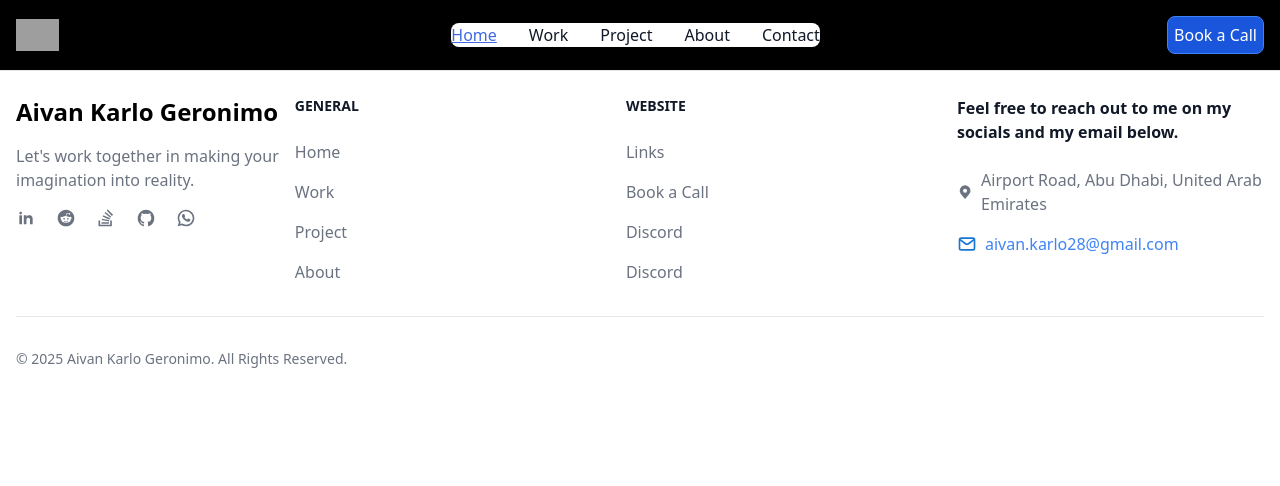
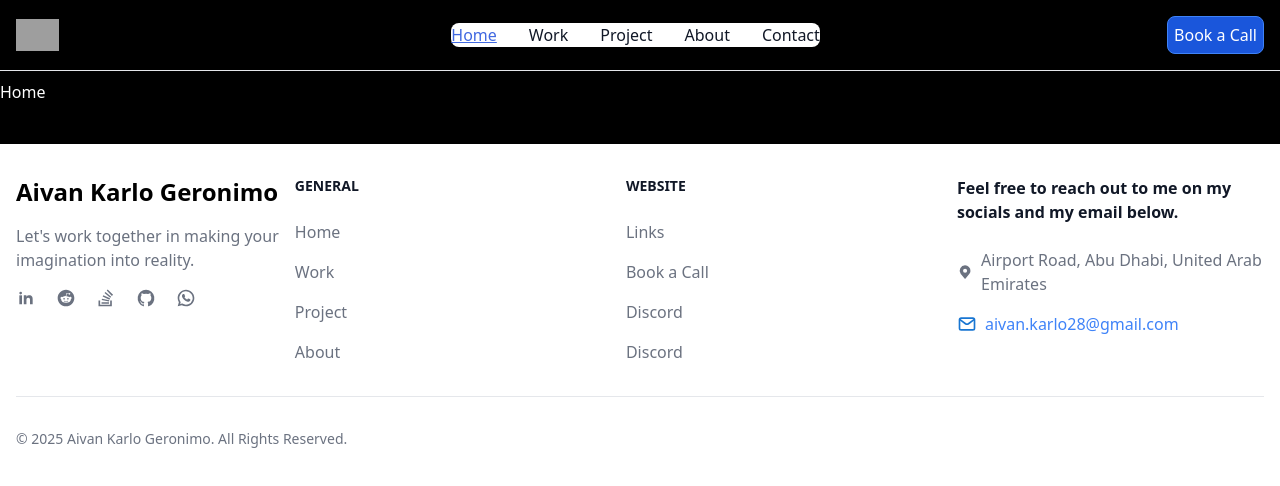
Before and after one commit to avnkrlo/react_portfolio, a React (Vite) app: page /react_portfolio/home in a window 1280 px wide. Shown: the top 486 px of the page. Built offline with nearby package versions, Linux system fonts and the light colour scheme; grey boxes are pictures that could not be loaded.

Commit message:
jumbotron background fixed

```diff
--- a/src/components/Jumbotron.tsx
+++ b/src/components/Jumbotron.tsx
@@ -4,7 +4,7 @@ import Clipboard from "./Clipboard";
 export default function Jumbotron() {
     return (
         <>
-            <section className="relative bg-fixed bg-gray-700 bg-center bg-no-repeat bg-cover bg-blend-multiply" style={{backgroundImage:"url('https://flowbite.s3.amazonaws.com/docs/jumbotron/conference.jpg'), height: 700px"}}>
+            <section className="relative bg-fixed bg-gray-700 bg-center bg-no-repeat bg-cover bg-blend-multiply bg-[url('https://flowbite.s3.amazonaws.com/docs/jumbotron/conference.jpg')]">
                 <div className="place-items-center max-w-screen-xl px-4 py-24 lg:py-56">
                     <p className="mb-4 text-4xl font-extrabold text-white uppercase sm:text-3xl md:text-4xl lg:text-5xl">
                     Hi, My name is Aivan Karlo Geronimo
--- a/src/components/NavbarComponent.tsx
+++ b/src/components/NavbarComponent.tsx
@@ -5,7 +5,7 @@ export default function NavbarComponent() {
     return (
         <nav className="bg-black dark:bg-gray-900 fixed w-full z-20 top-0 start-0 border-b border-gray-200 dark:border-gray-600">
             <div className="max-w-screen-xl flex flex-wrap items-center justify-between mx-auto p-4">
-                <Link to="/react_portfolio/home" className="flex items-center space-x-3 rtl:space-x-reverse">
+                <Link to="/react_portfolio/" className="flex items-center space-x-3 rtl:space-x-reverse">
                     <img src="https://flowbite.com/docs/images/logo.svg" className="h-8" alt="Flowbite Logo"/>
                     <span className="self-center text-2xl font-semibold whitespace-nowrap dark:text-white">AKG</span>
                 </Link>
--- a/src/pages/Contact.tsx
+++ b/src/pages/Contact.tsx
@@ -3,7 +3,7 @@ import { Link } from "react-router-dom";
 export default function Contact() {
     return (
         <>
-            <div>
+            <div className="mt-15">
                 <ul className="grid place-content-center pt-8 w-auto">
                     <li className="mb-4">
                         <Link to="https://www.linkedin.com/in/aivangeronimo/" target="_blank" rel="noopener noreferrer"
--- a/src/pages/Home.tsx
+++ b/src/pages/Home.tsx
@@ -1,7 +1,11 @@
 export default function Home() {
     return (
         <>
-            <h1>Home</h1>
+            <div className="mt-15">
+                <div className="pt-5 text-white">
+                    Home
+                </div>
+            </div>
         </>
     );
 }
--- a/src/pages/NotFound.tsx
+++ b/src/pages/NotFound.tsx
@@ -9,7 +9,7 @@ export default function NotFound() {
                         <h1 className="mb-4 text-7xl tracking-tight font-extrabold lg:text-9xl text-primary-600 dark:text-primary-500">404</h1>
                         <p className="mb-4 text-3xl tracking-tight font-bold text-gray-900 md:text-4xl dark:text-white">Something's missing.</p>
                         <p className="mb-4 text-lg font-light text-gray-500 dark:text-gray-400">Sorry, we can't find that page. You'll find lots to explore on the home page. </p>
-                        <Link to="/react_portfolio/home" type="button" className="text-white bg-blue-700 hover:bg-blue-800 focus:ring-4 focus:outline-none focus:ring-blue-300 font-medium rounded-lg text-sm px-4 py-2 text-center dark:bg-blue-600 dark:hover:bg-blue-700 dark:focus:ring-blue-800">
+                        <Link to="/react_portfolio/" type="button" className="text-white bg-blue-700 hover:bg-blue-800 focus:ring-4 focus:outline-none focus:ring-blue-300 font-medium rounded-lg text-sm px-4 py-2 text-center dark:bg-blue-600 dark:hover:bg-blue-700 dark:focus:ring-blue-800">
                             Back to Homepage
                         </Link>
                     </div>
--- a/src/pages/Project.tsx
+++ b/src/pages/Project.tsx
@@ -1,7 +1,7 @@
 export default function Project() {
     return (
         <>
-            <div>
+            <div className="mt-15">
                 <div className="pt-5 text-white">
                     Project
                 </div>
--- a/src/pages/Work.tsx
+++ b/src/pages/Work.tsx
@@ -1,7 +1,7 @@
 export default function Work() {
     return (
         <>
-            <div>
+            <div className="mt-15">
                 <div className="pt-5 text-white">
                     Work
                 </div>
```
